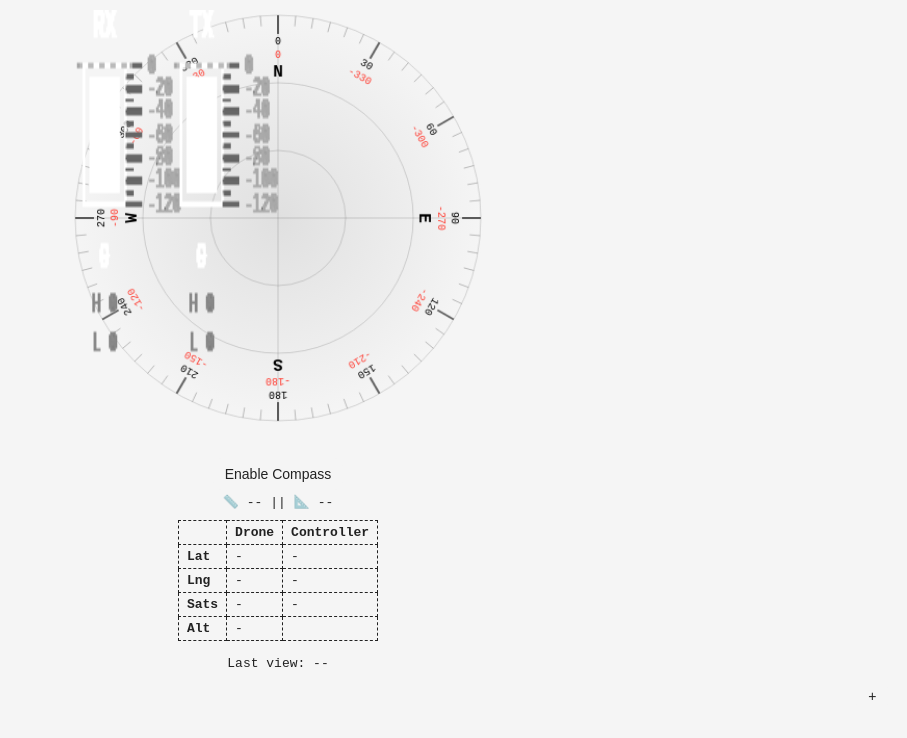
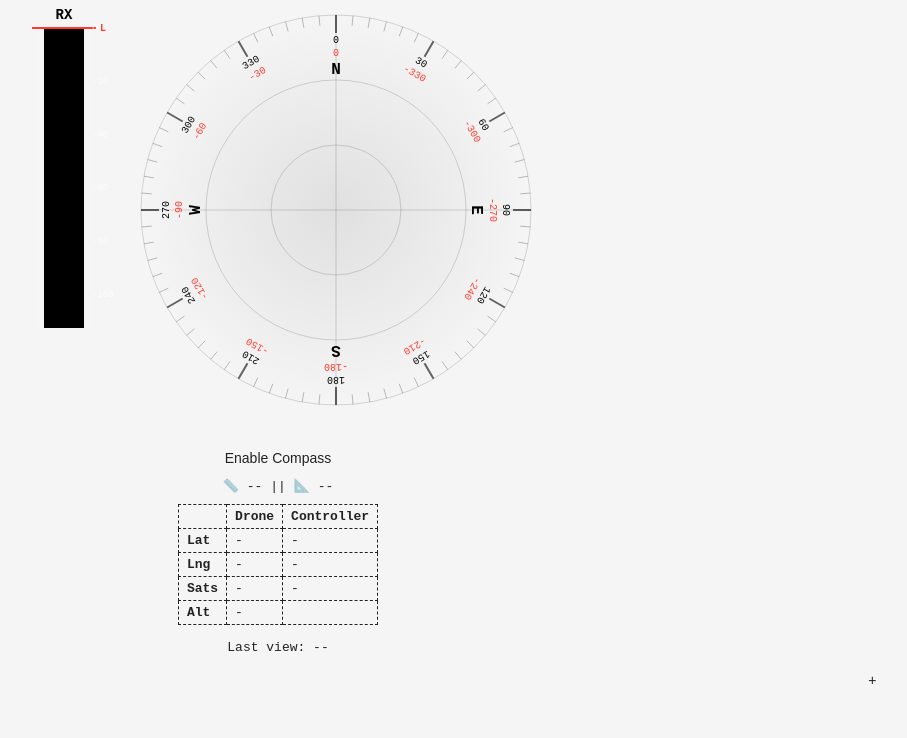
Before and after one commit to voidbrain/ELRS-Radar, a website with bundled scripts: page index.html in a window 1280 px wide. Shown: the whole page, without its empty margins (362-1269 px from the left). Built offline with nearby package versions, Linux system fonts and the light colour scheme; no server answers.

Commit message:
vmeter test

```diff
--- a/index.html
+++ b/index.html
@@ -11,9 +11,9 @@
     <link rel="stylesheet" href="style.css" />
   </head>
   <body class="dark">
-    <div id="radarContainer" class="radar-stack">
+    <div id="radarContainer">
+      <canvas id="meterCanvas"></canvas>
       <canvas id="radarCanvas" width="400" height="400"></canvas>
-      <canvas id="meterCanvas"></canvas>
     </div>
 
     <div class="controls">
--- a/meters.js
+++ b/meters.js
@@ -1,56 +1,45 @@
 export class MeterRenderer {
-  constructor(canvas) {
+
+  constructor(canvas, rgb, wedge, accentColor) {
     this.canvas = canvas;
     this.ctx = canvas.getContext("2d");
 
-    /*
-      PERSISTENT PEAKS
-    */
-
     this.history = {
       rxMax: -120,
-      rxMin: 0,
-      txMax: -120,
-      txMin: 0
+      rxMin: 0
     };
+
+    this.resize();
+    window.addEventListener("resize", () => this.resize());
+
+    this.rgb = rgb.trim() || "0, 255, 0";
+    this.wedge = wedge.trim() || "0, 255, 255";
+    this.accentColor = accentColor.trim() || "0, 255, 255";
   }
 
-  render({ rx = -120, tx = -120 }) {
-    const ctx = this.ctx;
+  render({ rx = -120 }) {
+    // -------------------------
+    // HISTORY (fixed behavior)
+    // -------------------------
 
-    const w = this.canvas.width;
-    const h = this.canvas.height;
-
-    /*
-      UPDATE HISTORY
-    */
-
+    if(rx !== 0) {
       this.history.rxMax = Math.max(this.history.rxMax, rx);
       this.history.rxMin = Math.min(this.history.rxMin, rx);
+    }
 
-    this.history.txMax = Math.max(this.history.txMax, tx);
-    this.history.txMin = Math.min(this.history.txMin, tx);
+    // -------------------------
+    // DRAW
+    // -------------------------
 
     this.drawMeter({
-      x: 10,
+      x: 20,
       y: 20,
-      width: 30,
-      height: 50,
+      width: 52,
+      height: 320,
       value: rx,
       label: "RX",
       maxSeen: this.history.rxMax,
       minSeen: this.history.rxMin
-    });
-
-    this.drawMeter({
-      x: 80,
-      y: 20,
-      width: 30,
-      height: 50,
-      value: tx,
-      label: "TX",
-      maxSeen: this.history.txMax,
-      minSeen: this.history.txMin
     });
   }
 
@@ -66,187 +55,181 @@ export class MeterRenderer {
   }) {
     const ctx = this.ctx;
 
+    // clear frame
+    ctx.clearRect(0, 0, this.canvas.width, this.canvas.height);
+
     const min = -120;
     const max = 0;
 
     const clamp = (v) =>
       Math.max(0, Math.min(1, (v - min) / (max - min)));
 
+    const clampY = (py) =>
+      Math.max(y, Math.min(y + height, py));
+
     const normalized = clamp(value);
 
-    /*
-      FRAME
-    */
+    const filledHeight = height * normalized;
+    const topY = y + height - filledHeight;
 
-    ctx.strokeStyle = "#fff";
-    ctx.lineWidth = 2;
+    // -------------------------
+    // FRAME
+    // -------------------------
 
+    ctx.strokeStyle = "rgba(255,255,255,0.25)";
+    ctx.lineWidth = 1;
     ctx.strokeRect(x, y, width, height);
 
-    /*
-      SCALE
-    */
+    // -------------------------
+    // BAR (white moving fill)
+    // -------------------------
 
-    for (let db = -120; db <= 0; db += 10) {
-      const t = clamp(db);
+    ctx.fillStyle = `rgb(${this.rgb}`;
+    ctx.fillRect(
+      x + 6,
+      topY,
+      width - 12,
+      filledHeight
+    );
 
-      const py = y + height - t * height;
+    // -------------------------
+    // CURRENT LINE
+    // -------------------------
 
     ctx.beginPath();
+    ctx.moveTo(x - 3, topY);
+    ctx.lineTo(x + width + 3, topY);
+    ctx.strokeStyle = `rgb(${this.rgb}`;
+    ctx.lineWidth = 1;
+    ctx.stroke();
 
-      ctx.moveTo(x + width, py);
+    // -------------------------
+    // MAX (GREEN M)
+    // -------------------------
 
-      ctx.lineTo(
-        x + width + (db % 20 === 0 ? 12 : 6),
-        py
+    const maxY = clampY(
+      y + height - clamp(maxSeen) * height
     );
 
-      ctx.strokeStyle = "#666";
-      ctx.lineWidth = db % 20 === 0 ? 2 : 1;
-
+    ctx.beginPath();
+    ctx.moveTo(x - 6, maxY);
+    ctx.lineTo(x + width + 6, maxY);
+    ctx.strokeStyle = `rgb(${this.wedge})`;
+    ctx.lineWidth = 2;
     ctx.stroke();
 
-      if (db % 20 === 0) {
-        ctx.fillStyle = "#aaa";
-        ctx.font = "10px monospace";
+    ctx.fillStyle = `rgb(${this.wedge})`;
+    ctx.font = "bold 10px monospace";
     ctx.textAlign = "left";
     ctx.textBaseline = "middle";
+    ctx.fillText("M", x + width + 10, maxY);
 
-        ctx.fillText(
-          String(db),
-          x + width + 16,
-          py
-        );
-      }
-    }
+    // -------------------------
+    // MIN (RED L)
+    // -------------------------
 
-    /*
-      FILLED BAR
-    */
-
-    const filledHeight = Math.max(
-      0,
-      height * normalized
+    const minY = clampY(
+      y + height - clamp(minSeen) * height
     );
 
-    /*
-      WHITE BODY
-    */
-
-    ctx.fillStyle = "#fff";
-
-    ctx.fillRect(
-      x + 4,
-      y + height - filledHeight + 4,
-      width - 8,
-      Math.max(0, filledHeight - 8)
-    );
-
-    /*
-      CURRENT VALUE LINE
-    */
-
-    const currentY = y + height - filledHeight;
-
     ctx.beginPath();
-    ctx.moveTo(x - 3, currentY);
-    ctx.lineTo(x + width + 3, currentY);
-
-    ctx.strokeStyle = "#fff";
+    ctx.moveTo(x - 6, minY);
+    ctx.lineTo(x + width + 6, minY);
+    ctx.strokeStyle = `rgb(${this.accentColor})`;
     ctx.lineWidth = 2;
-
     ctx.stroke();
 
-    /*
-      MAX HOLD MARKER
-      brightest line
-    */
+    ctx.fillStyle = `rgb(${this.accentColor})`;
+    ctx.font = "bold 10px monospace";
+    ctx.fillText("L", x + width + 10, minY);
 
-    const maxY =
-      y + height - clamp(maxSeen) * height;
+    // -------------------------
+    // LABEL
+    // -------------------------
 
-    ctx.beginPath();
-    ctx.moveTo(x - 5, maxY);
-    ctx.lineTo(x + width + 5, maxY);
-
-    ctx.strokeStyle = "#fff";
-    ctx.lineWidth = 1;
-
-    ctx.stroke();
-
-    /*
-      MIN HOLD MARKER
-      dim dashed line
-    */
-
-    const minY =
-      y + height - clamp(minSeen) * height;
-
-    ctx.setLineDash([4, 4]);
-
-    ctx.beginPath();
-    ctx.moveTo(x - 5, minY);
-    ctx.lineTo(x + width + 5, minY);
-
-    ctx.strokeStyle = "#777";
-    ctx.lineWidth = 1;
-
-    ctx.stroke();
-
-    ctx.setLineDash([]);
-
-    /*
-      LABEL
-    */
-
-    ctx.fillStyle = "#fff";
+    ctx.fillStyle = `rgb(${this.rgb}`;
     ctx.font = "bold 14px monospace";
     ctx.textAlign = "center";
+    ctx.textBaseline = "bottom";
+    ctx.fillText(label, x + width / 2, y - 6);
 
-    ctx.fillText(
-      label,
-      x + width / 2,
-      y - 14
-    );
+    // -------------------------
+    // LIVE VALUE (INSIDE BAR)
+    // -------------------------
 
-    /*
-      LIVE VALUE
-    */
-
-    ctx.font = "bold 13px monospace";
+    ctx.fillStyle = `rgb(${this.rgb}`;
+    ctx.font = "bold 14px monospace";
+    ctx.textAlign = "center";
+    ctx.textBaseline = "middle";
 
     ctx.fillText(
       `${Math.round(value)}`,
       x + width / 2,
-      y + height + 20
+      y + height - 14
     );
 
-    /*
-      PEAK / FLOOR READOUTS
-    */
+    // -------------------------
+    // SCALE NUMBERS ONLY (0 to -120)
+    // -------------------------
 
-    ctx.fillStyle = "#888";
+    ctx.fillStyle = "rgba(255,255,255,0.7)";
+    ctx.font = "9px monospace";
+    ctx.textAlign = "left";
+    ctx.textBaseline = "middle";
+
+    const steps = 6; // 0, -20, -40, -60, -80, -100, -120
+
+    for (let i = 0; i <= steps; i++) {
+      const v = 0 - (i * 120 / steps); // 0 → -120
+      const t = (v - min) / (max - min);
+
+      const ty = y + height - t * height;
+
+      ctx.fillText(Math.round(v), x + width + 2, ty);
+    }
+
+    // -------------------------
+    // HISTORY READOUT (INSIDE TOP)
+    // -------------------------
+
+    ctx.fillStyle = "#000";
     ctx.font = "10px monospace";
+    ctx.textAlign = "left";
+    ctx.textBaseline = "top";
 
     ctx.fillText(
       `H ${Math.round(maxSeen)}`,
-      x + width / 2,
-      y + height + 36
+      x + 8,
+      y + 6 + 246
     );
 
     ctx.fillText(
       `L ${Math.round(minSeen)}`,
-      x + width / 2,
-      y + height + 50
+      x + 8,
+      y + 20 + 246
+    );
+
+    ctx.fillText(
+      `dBm`,
+      x + 8,
+      y + 34 + 246
     );
   }
 
   resetHistory() {
     this.history = {
       rxMax: -120,
-      rxMin: 0,
-      txMax: -120,
-      txMin: 0
+      rxMin: 0
     };
   }
+
+  resize() {
+    const dpr = window.devicePixelRatio || 1;
+    const rect = this.canvas.getBoundingClientRect();
+
+    this.canvas.width = rect.width * dpr;
+    this.canvas.height = rect.height * dpr;
+
+    this.ctx.setTransform(dpr, 0, 0, dpr, 0, 0);
   }
+}
--- a/radar.js
+++ b/radar.js
@@ -37,7 +37,7 @@ let battery = { vbat: 0, current: 0, mah: 0, batteryPercent: 0 };
 const renderer = new RadarRenderer(radarCanvas, textColor, wedgeColor, accentColor);
 const meterRenderer = new MeterRenderer(
   meterCanvas,
-  textColor,
+  textColor, wedgeColor,
   accentColor
 );
 renderer.setVersion("v1.2.49");
@@ -53,6 +53,7 @@ ws.onmessage = (e) => {
   try {
     const data = JSON.parse(e.data);
     if (data.type === "gps") {
+      console.log(data)
       if (typeof data.controller?.lat === "number") {
 
         myPos.lat = data.controller.lat;
@@ -63,11 +64,11 @@ ws.onmessage = (e) => {
           myPos.heading = data.controller.heading;
         }
 
-      if (typeof data.lat === "number") {
-        droneTelemetry.lat = data.lat;
-        droneTelemetry.lng = data.lng;
-        droneTelemetry.altitude = data.altitude ?? droneTelemetry.altitude;
-        droneTelemetry.sats = data.sats ?? droneTelemetry.sats;
+      if (typeof data.data.lat === "number") {
+        droneTelemetry.lat = data.data.lat;
+        droneTelemetry.lng = data.data.lng;
+        droneTelemetry.altitude = data.data.altitude ?? droneTelemetry.altitude;
+        droneTelemetry.sats = data.data.sats ?? droneTelemetry.sats;
       }
 
       updateCalculations();
@@ -315,8 +316,7 @@ setInterval(() => {
 function loop() {
   renderer.render(myPos, droneTelemetry, bearing);
   meterRenderer.render({
-    rx: metrics.rxRSSI,
-    tx: metrics.txRSSI
+    rx: metrics.rxRSSI
   });
   requestAnimationFrame(loop);
 }
--- a/style.css
+++ b/style.css
@@ -57,24 +57,6 @@ body {
 }
 
 #droneStatus { display: inline-block; min-height:1em; }
-
-#radarContainer {
-  position: relative;
-  max-width: 420px;
-}
-
-canvas {
-  display: block;
-  width: 96vw;
-  height: 96vw;
-  max-width: 420px;
-  max-height: 420px;
-  border: 2px solid var(--background);
-  box-sizing: border-box;
-}
-#radarCanvas {
-   background: radial-gradient(circle, var(--gradedBackground) 0%, var(--background) 70%);
-}
 
 .info-panel {
   font-size: 1.1em;
@@ -141,18 +123,28 @@ table {
   }
 }
 
-.radar-stack {
-  position: relative;
-  width: 100%;
-  aspect-ratio: 1;
+#radarContainer {
+  display: flex;
+  gap: 10px;
+  align-items: stretch;
+  width: min(96vw, 520px);
 }
 
-.radar-stack canvas {
-  position: absolute;
-  inset: 0;
-
+/* LEFT: meter */
+#meterCanvas {
+  flex: 1;
+  width: 12px;
+  height: 320px;
+  display: block;
 }
 
-#meterCanvas {
-  pointer-events: none;
+/* RIGHT: radar */
+#radarCanvas {
+  background: radial-gradient(circle, var(--gradedBackground) 0%, var(--background) 70%);
+  border: 2px solid var(--background);
+  flex: 1;
+  width: 100%;
+  aspect-ratio: 1 / 1;
+  display: block;
+  border-radius: 50%;
 }
```
Also changed, not shown: 1 other file. Lines whose indentation alone changed are shown as unchanged.
